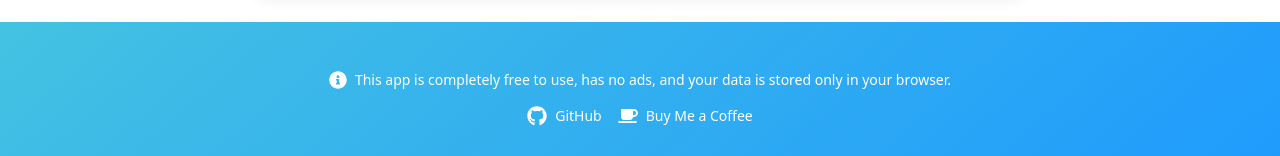
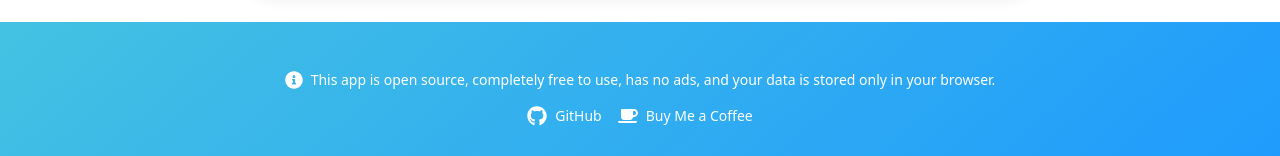
Before and after one commit to codeslord/pomodoro-app, a Next.js app: page / in a window 1280 px wide. Shown: the part 912-1068 px from the top of the page. Built offline with nearby package versions, Linux system fonts and the light colour scheme; grey boxes are pictures that could not be loaded.

Commit message:
footer update

```diff
--- a/app/layout.tsx
+++ b/app/layout.tsx
@@ -46,7 +46,7 @@
               <div className="flex items-center justify-center gap-2">
                 <FaInfoCircle className="text-lg" /> {/* Info icon */}
                 <p>
-                  This app is completely free to use, has no ads, and your data is stored only in your browser.
+                  This app is open source, completely free to use, has no ads, and your data is stored only in your browser.
                 </p>
               </div>
 
```
